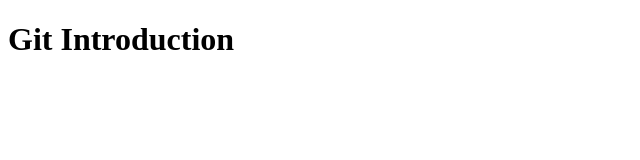
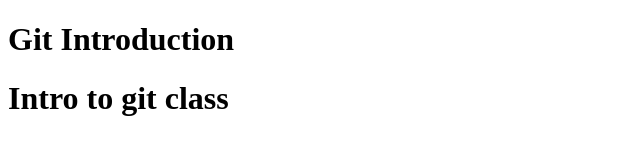
Before and after one commit to DaCharity/genesis-to-git, a plain HTML site: page index.html in a window 1280 px wide. Shown: the whole page, without its empty margins (0-640 px from the left). Drawn offline with Linux system fonts and the light colour scheme.

Commit message:
added a new intro

```diff
--- a/index.html
+++ b/index.html
@@ -7,5 +7,6 @@
 </head>
 <body>
     <h1>Git Introduction</h1>
+    <h1>Intro to git class</h1>
 </body>
 </html>
```
